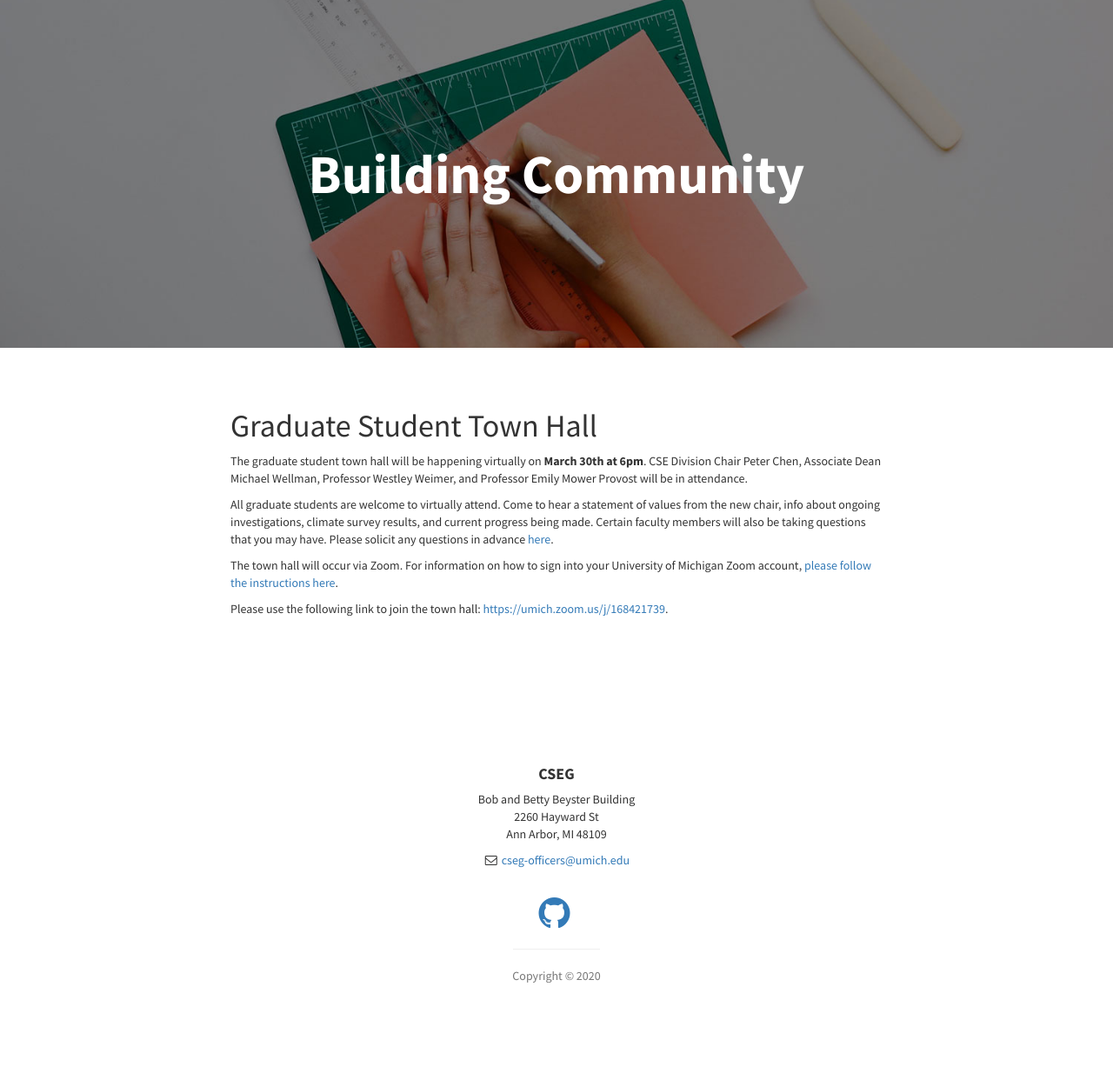
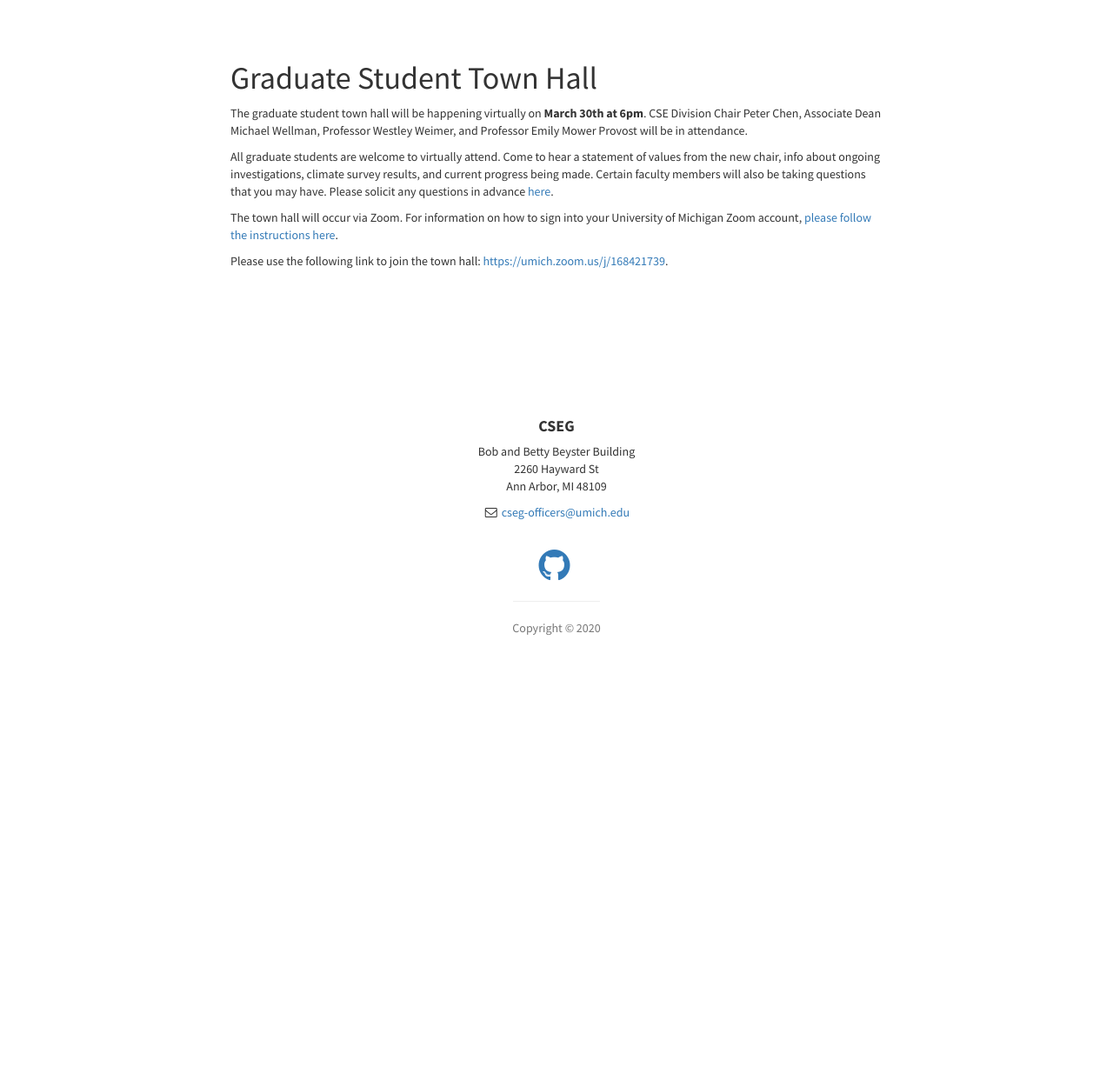
Before and after one commit to cseg-michigan/cseg-michigan.github.io, a Jekyll site: the page built from townhall.md, in a window 1280 px wide. Shown: the whole page at 87% size. Built offline with Jekyll 4.4.1, drawn with Linux system fonts in a browser that asks for light colours; our own code applies the rules of GitHub Pages for plain Markdown files; after the commit the page ends 900 px from its top, so only the background shows below that.

Commit message:
[TOWNHALL] New layout without header image

```diff
--- /dev/null
+++ b/_layouts/page_no_head.html
@@ -0,0 +1,13 @@
+<!DOCTYPE html>
+<html lang="en">
+
+  {% include head.html %}
+
+<body>
+
+  {% include static.html %}
+  {% include footer.html %}
+
+</body>
+
+</html>
```
Also changed, not shown: townhall.md (+1 -1 lines).
